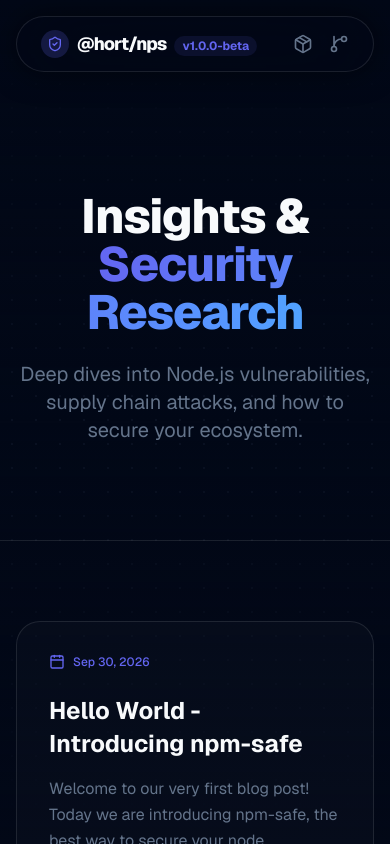
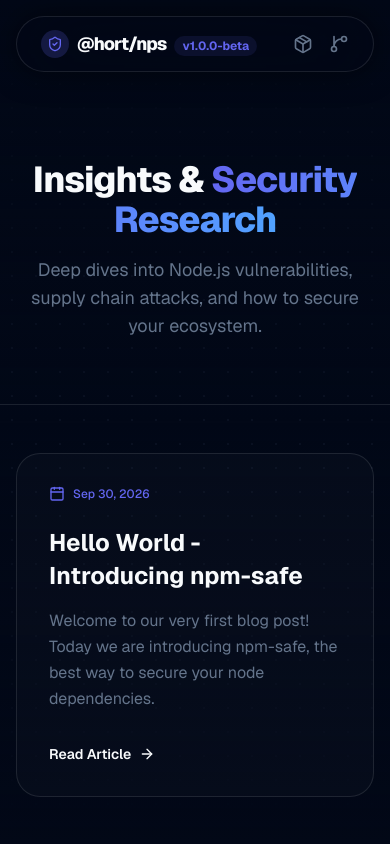
Before and after one commit to chnetajibc/npm-safe-website, a Next.js app: page /blogs in a window 390 px wide. Shown: the top 844 px of the page. Built offline with nearby package versions, Linux system fonts and the light colour scheme.

Commit message:
style: reduce vertical padding by half across all major sections for tighter mobile responsiveness

```diff
--- a/src/app/blogs/page.tsx
+++ b/src/app/blogs/page.tsx
@@ -8,20 +8,20 @@
   return (
     <div className="flex flex-col min-h-screen">
       {/* Blog Hero */}
-      <section className="relative py-24 md:py-32 overflow-hidden border-b border-white/10">
+      <section className="relative py-16 md:py-24 overflow-hidden border-b border-white/10">
         <div className="absolute inset-0 bg-[radial-gradient(ellipse_at_top,_var(--tw-gradient-stops))] from-primary/10 via-background to-background -z-10" />
         <div className="container mx-auto px-4 max-w-5xl text-center relative z-10">
-          <h1 className="text-5xl md:text-6xl font-extrabold tracking-tight mb-6">
+          <h1 className="text-4xl md:text-6xl font-extrabold tracking-tight mb-4 md:mb-6">
             Insights & <span className="text-transparent bg-clip-text bg-gradient-to-r from-primary to-blue-400">Security Research</span>
           </h1>
-          <p className="text-xl text-muted max-w-2xl mx-auto">
+          <p className="text-lg md:text-xl text-muted max-w-2xl mx-auto">
             Deep dives into Node.js vulnerabilities, supply chain attacks, and how to secure your ecosystem.
           </p>
         </div>
       </section>
 
       {/* Blog Grid */}
-      <section className="py-20 container mx-auto px-4 max-w-6xl">
+      <section className="py-12 md:py-20 container mx-auto px-4 max-w-6xl">
         <div className="grid md:grid-cols-2 lg:grid-cols-3 gap-8">
           {posts.map((post, idx) => (
             <Link href={`/blogs/${post.slug}`} key={post.slug} className="group flex flex-col h-full">
```
